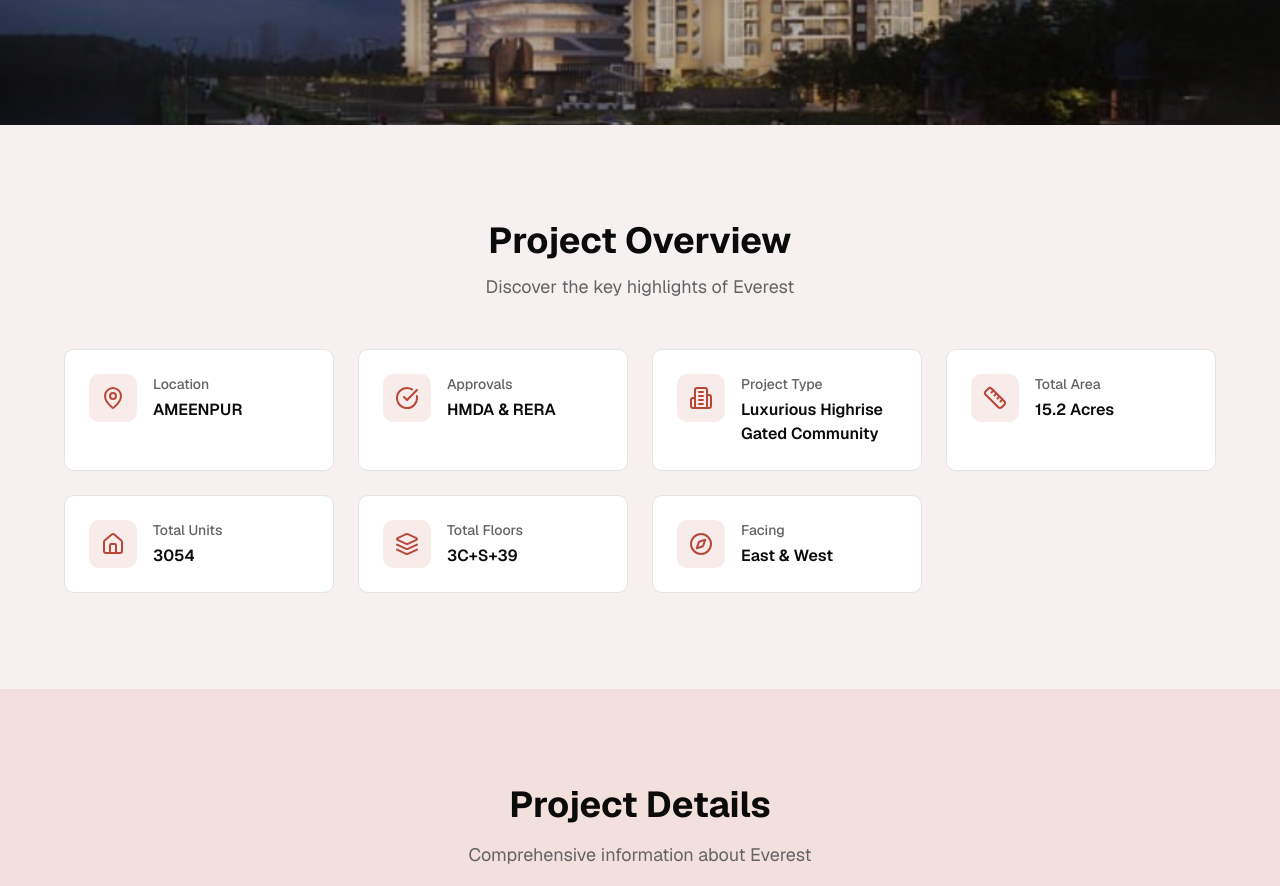
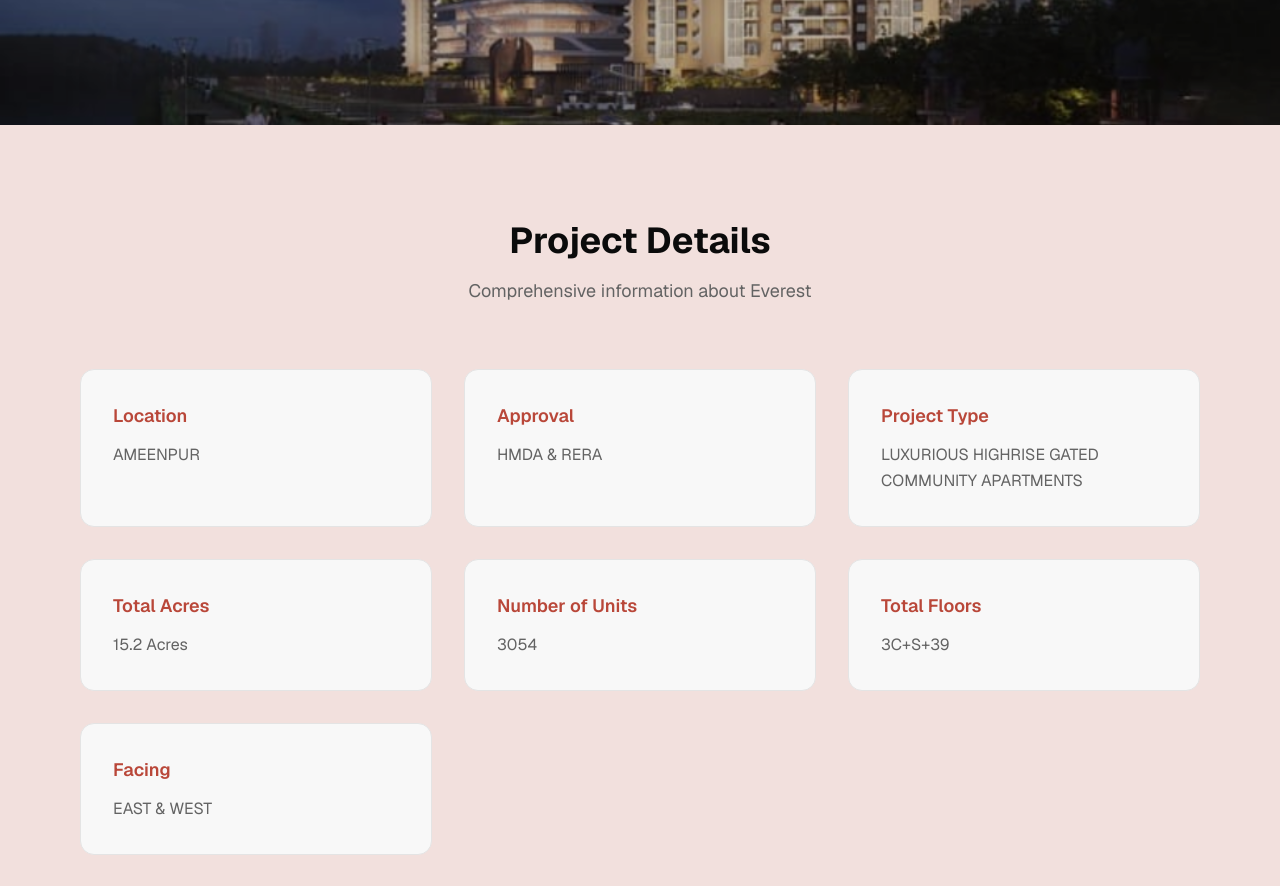
Before and after one commit to arkdevicu/v0-marketing-site-for-2bhk, a Next.js app: page / in a window 1280 px wide. Shown: the part 740-1626 px from the top of the page. Built offline with nearby package versions, Linux system fonts and the light colour scheme.

Commit message:
remove project details section and component file
Update page structure to skip project details

#VERCEL_SKIP

Co-authored-by: arkdevicu <227661888+arkdevicu@users.noreply.github.com>

```diff
--- a/app/page.tsx
+++ b/app/page.tsx
@@ -1,6 +1,5 @@
 import { Header } from "@/components/header"
 import { Hero } from "@/components/hero"
-import { ProjectOverview } from "@/components/project-overview"
 import { Features } from "@/components/features"
 import { Amenities } from "@/components/amenities"
 import { Footer } from "@/components/footer"
@@ -12,7 +11,6 @@ export default function Home() {
     <main className="min-h-screen bg-background">
       <Header />
       <Hero />
-      <ProjectOverview />
       <Features />
       <PremiumCharges />
       <Amenities />
--- a/components/project-overview.tsx
+++ /dev/null
@@ -1,76 +0,0 @@
-"use client"
-
-import { MapPin, CheckCircle, Building2, Ruler, Home, Layers, Compass } from "lucide-react"
-
-export function ProjectOverview() {
-  const details = [
-    {
-      icon: MapPin,
-      label: "Location",
-      value: "AMEENPUR",
-    },
-    {
-      icon: CheckCircle,
-      label: "Approvals",
-      value: "HMDA & RERA",
-    },
-    {
-      icon: Building2,
-      label: "Project Type",
-      value: "Luxurious Highrise Gated Community",
-    },
-    {
-      icon: Ruler,
-      label: "Total Area",
-      value: "15.2 Acres",
-    },
-    {
-      icon: Home,
-      label: "Total Units",
-      value: "3054",
-    },
-    {
-      icon: Layers,
-      label: "Total Floors",
-      value: "3C+S+39",
-    },
-    {
-      icon: Compass,
-      label: "Facing",
-      value: "East & West",
-    },
-  ]
-
-  return (
-    <section className="py-16 md:py-24 px-4 md:px-8 bg-secondary/30">
-      <div className="max-w-6xl mx-auto">
-        <div className="text-center mb-12">
-          <h2 className="text-3xl md:text-4xl font-bold text-foreground mb-3">Project Overview</h2>
-          <p className="text-muted-foreground text-lg">Discover the key highlights of Everest</p>
-        </div>
-
-        <div className="grid grid-cols-1 md:grid-cols-2 lg:grid-cols-4 gap-6">
-          {details.map((detail, index) => {
-            const Icon = detail.icon
-            return (
-              <div
-                key={index}
-                className="bg-card rounded-lg p-6 border border-border hover:border-primary/50 transition-all duration-300 hover:shadow-lg"
-              >
-                <div className="flex items-start gap-4">
-                  <div className="p-3 bg-primary/10 rounded-lg">
-                    <Icon className="w-6 h-6 text-primary" />
-                  </div>
-                  <div className="flex-1">
-                    <p className="text-sm text-muted-foreground font-medium mb-1">{detail.label}</p>
-                    <p className="text-foreground font-semibold text-sm md:text-base">{detail.value}</p>
-                  </div>
-                </div>
-              </div>
-            )
-          })}
-        </div>
-      </div>
-    </section>
-  )
-}
```
